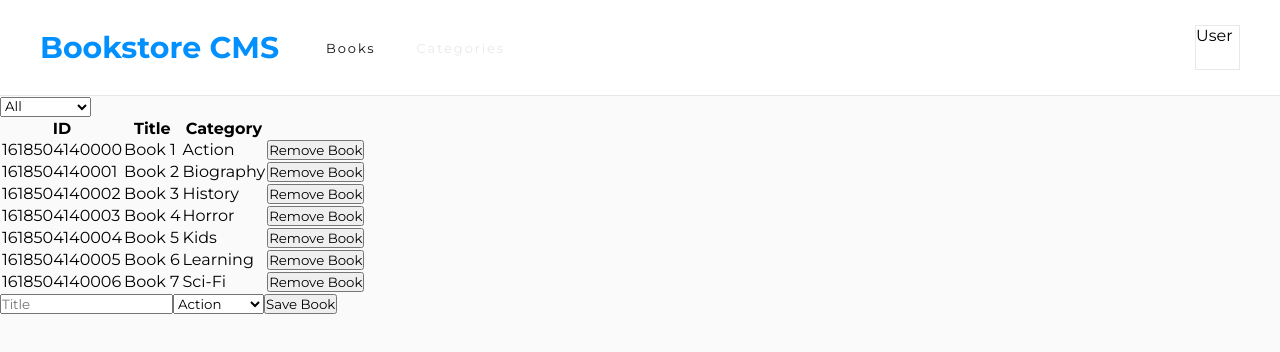
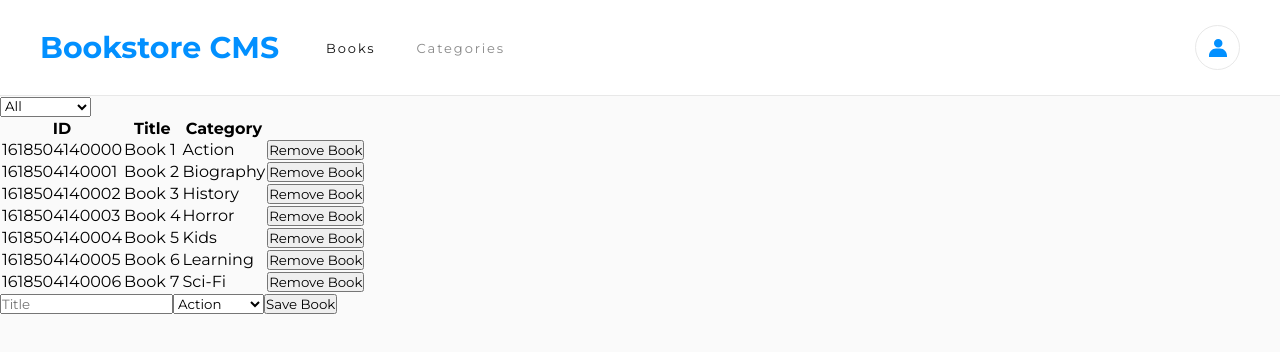
Before and after one commit to tigamadou/bookstore, a React (Create React App) app: page / in a window 1280 px wide. Shown: the top 352 px of the page. Built offline with nearby package versions, Linux system fonts and the light colour scheme.

Commit message:
user icon added and header style edited

```diff
--- a/src/assets/sass/components/_header.sass
+++ b/src/assets/sass/components/_header.sass
@@ -36,7 +36,7 @@
                         letter-spacing: 1.9px
                         cursor: pointer
                         text-decoration: none
-                        color: $grey
+                        color: $dark2
                         &.active
                             color: $dark
                         &:active
@@ -46,3 +46,7 @@
                 width: 45px
                 height: 45px
                 border: solid 1px $grey
+                border-radius: 50%
+                display: flex
+                justify-content: center
+                align-items: center
--- a/src/assets/sass/variables.sass
+++ b/src/assets/sass/variables.sass
@@ -1,6 +1,7 @@
 $primaryColor: #0290ff
 $secondaryColor: #4386bf
 $dark: #121212
+$dark2: rgba(#121212,0.5)
 $white: #fff
 $light: #fafafa
 $grey: #e8e8e8
--- a/src/components/Header.js
+++ b/src/components/Header.js
@@ -1,4 +1,5 @@
 import React from 'react';
+import user from '../assets/images/user.svg';
 
 const Header = () => (
   <header className="header">
@@ -16,7 +17,7 @@ const Header = () => (
         </div>
         <div className="navbar_right">
           <div className="header_user">
-            User
+            <img src={user} alt="user" />
           </div>
         </div>
       </div>
```
Also changed, not shown: src/assets/images/user.svg (added).
